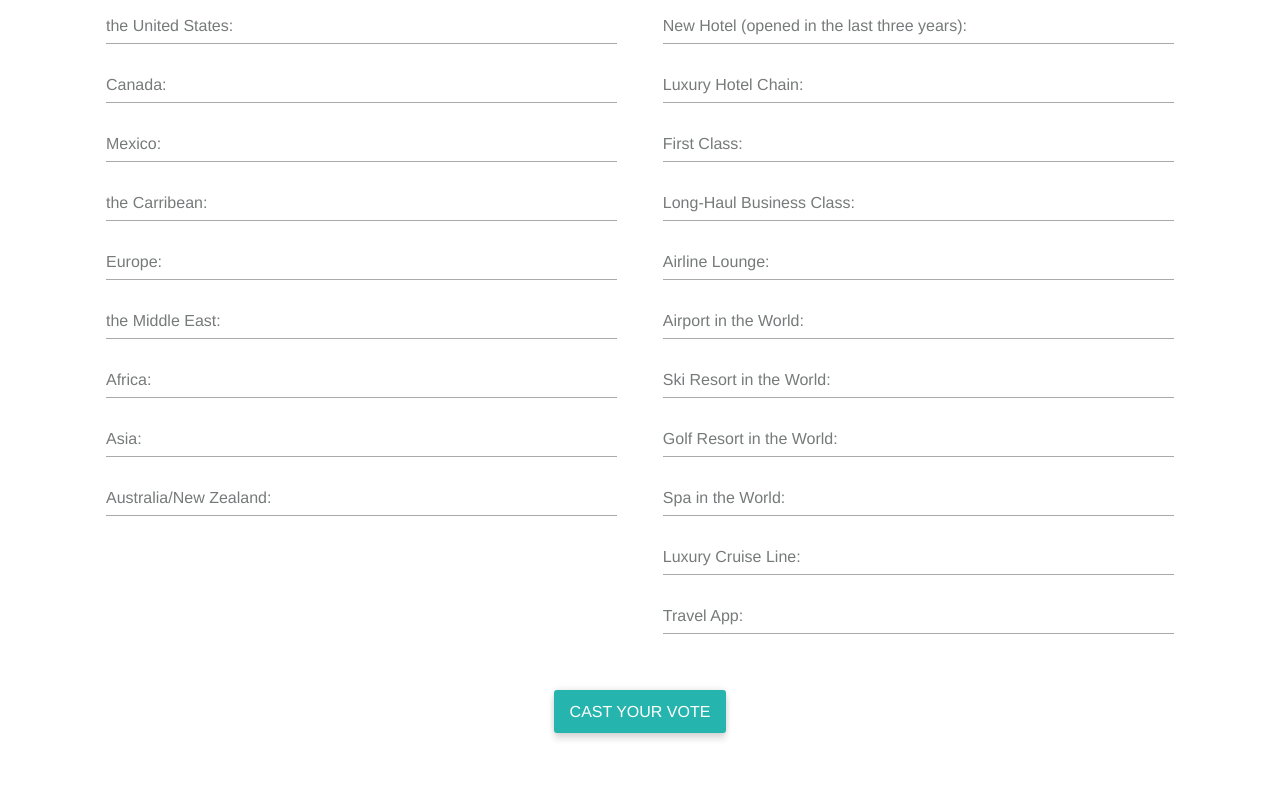
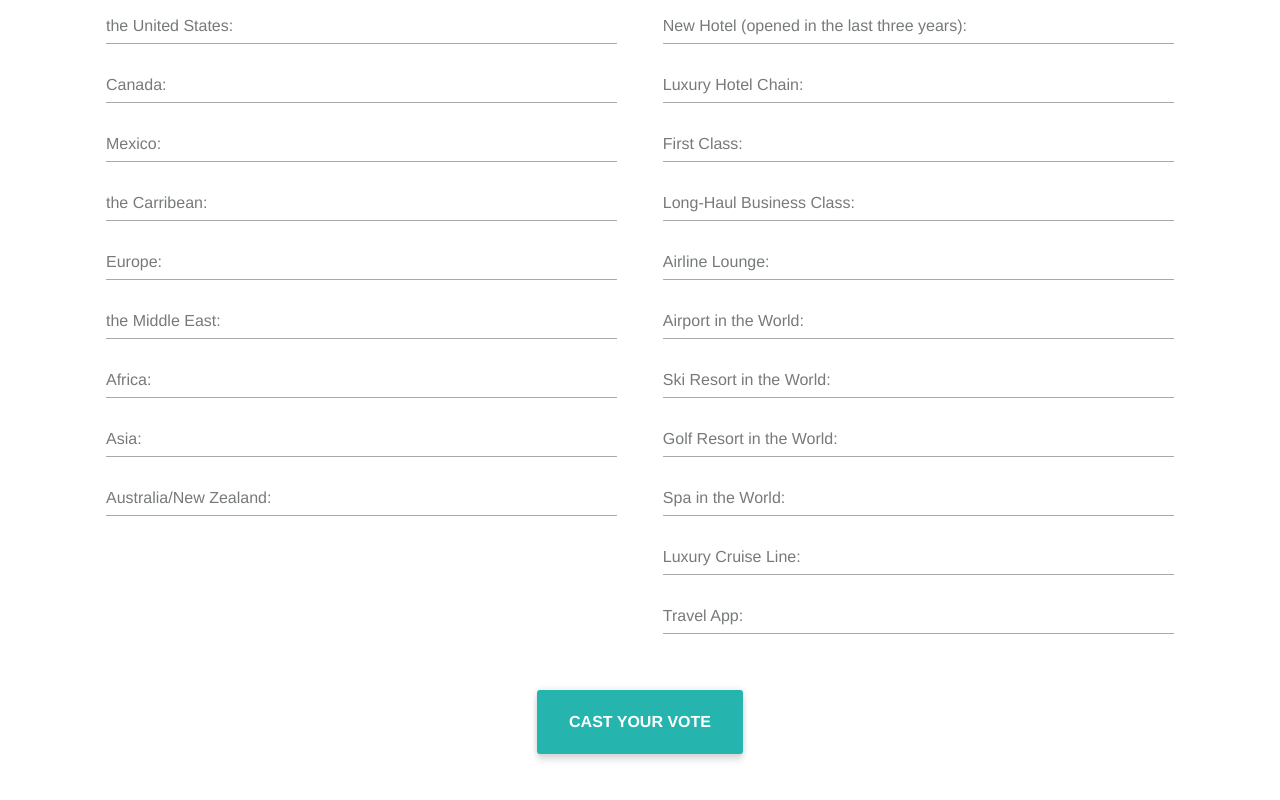
Before and after one commit to ordinarystudios/ultras, a plain HTML site: page index.html in a window 1280 px wide. Shown: the part 892-1692 px from the top of the page. Drawn offline with nearby package versions, Linux system fonts and the light colour scheme.

Commit message:
Update index.html

```diff
--- a/index.html
+++ b/index.html
@@ -3,7 +3,7 @@
     <head>
         <meta charset="utf-8">
         <meta http-equiv="x-ua-compatible" content="ie=edge">
-        <title>Ordinary Boilerplate</title>
+        <title>UltraTravel Magazine Presents the 2015 ULTRAS</title>
         <meta name="description" content="">
         <meta name="viewport" content="width=device-width, initial-scale=1">
 
@@ -124,7 +124,7 @@
                     </div>
                 </div>
             </div>
-            <div class="div cta"><a href="" class="btn">CAST YOUR VOTE</a></div>
+            <div class="div cta"><a href="" class="btn"><button type="submit">CAST YOUR VOTE</button></a></div>
         </form>
 
         <script src="//ajax.googleapis.com/ajax/libs/jquery/1.11.2/jquery.min.js"></script>
```
